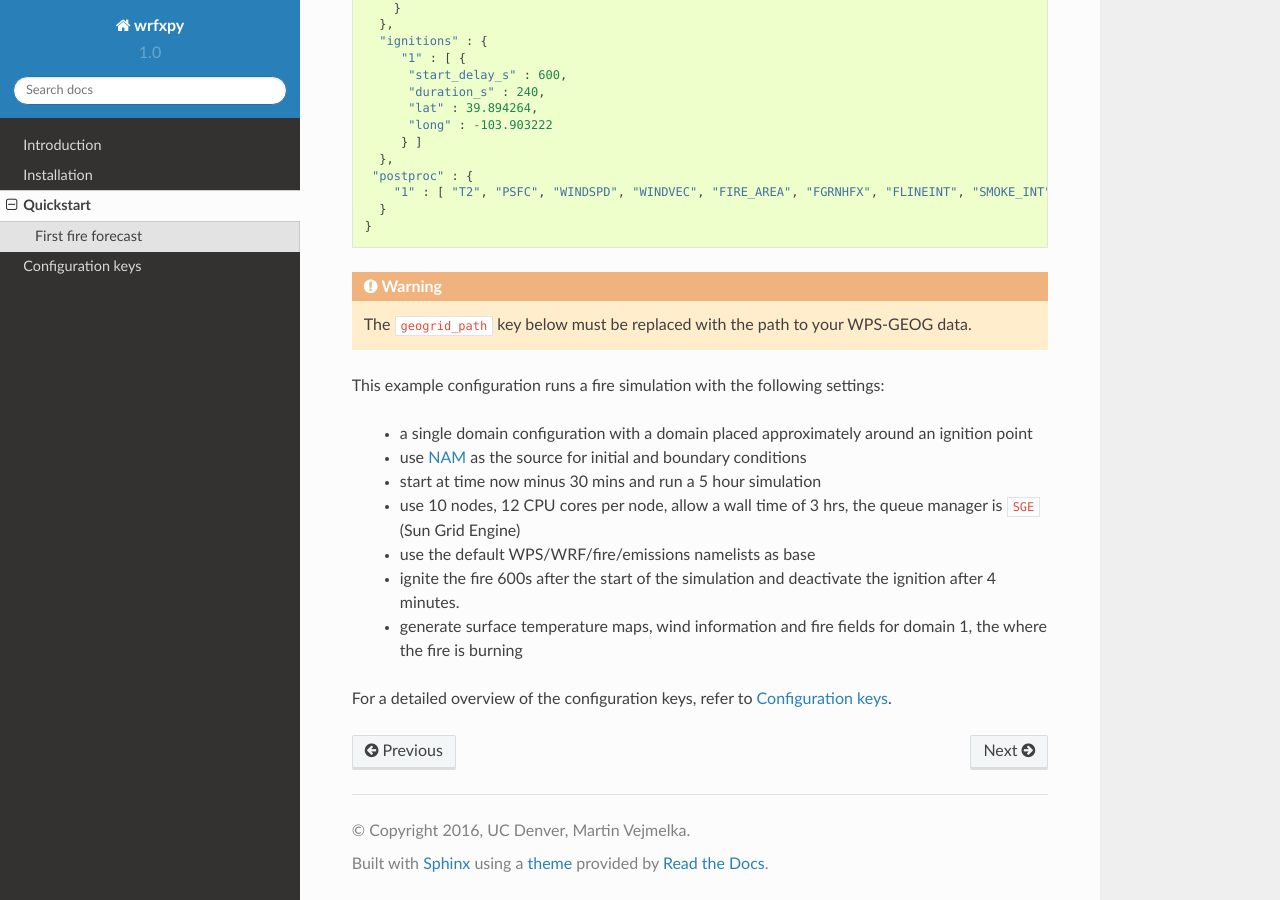
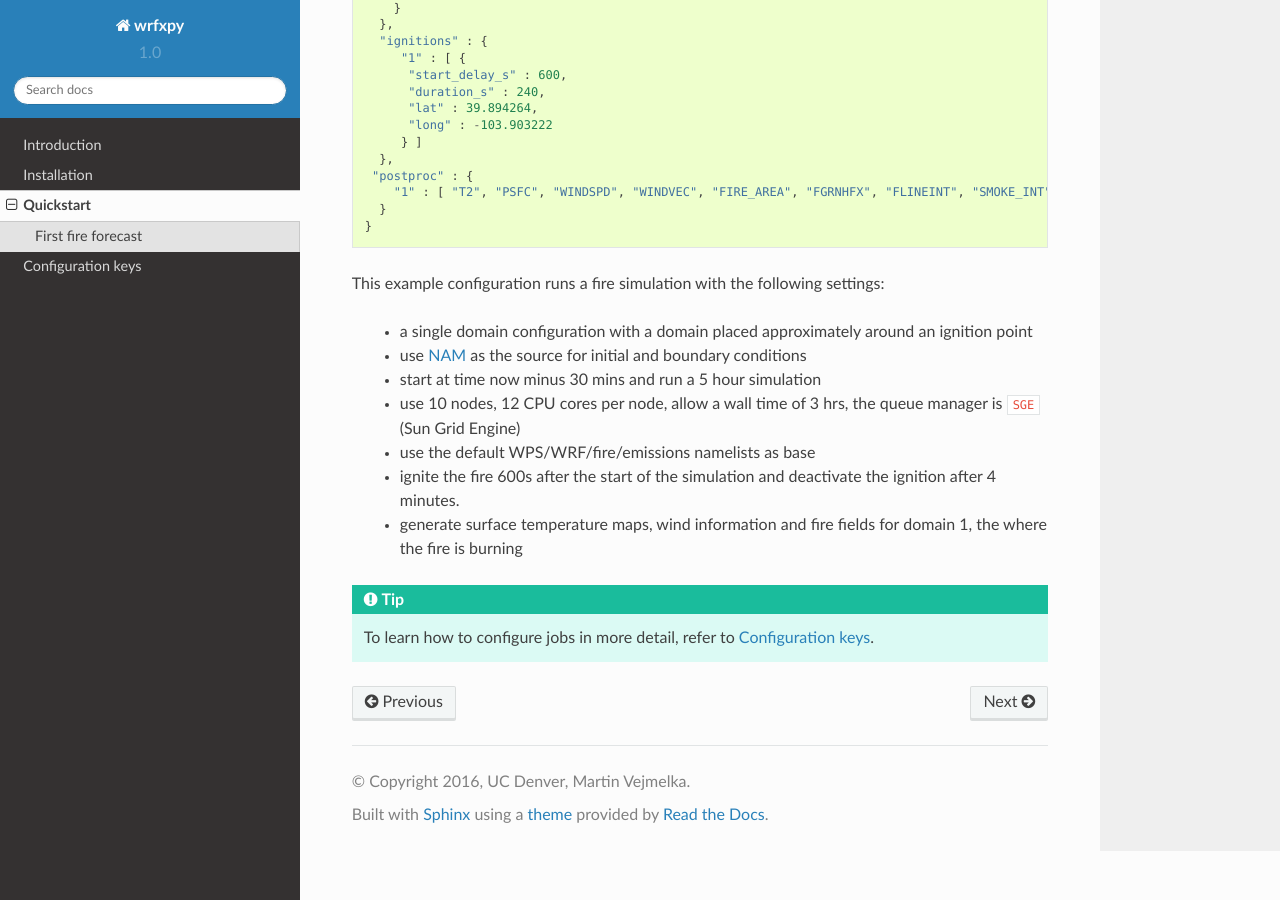
Before and after one commit to openwfm/wrfxpy, a Sphinx documentation site: the page built from docs/source/quickstart.rst, in a window 1280 px wide and 900 px high, scrolled down 1184 px. Built offline with Sphinx 7.4.7 and the Read the Docs theme 2.0.0, drawn with Linux system fonts in a browser that asks for light colours.

Commit message:
more quickstart improvements

```diff
--- a/docs/source/quickstart.rst
+++ b/docs/source/quickstart.rst
@@ -71,10 +71,6 @@ Please set the following values:
   }
 
 
-.. warning::
-
-  The ``geogrid_path`` key below must be replaced with the path to your WPS-GEOG data.
-
 This example configuration runs a fire simulation with the following settings:
 
   - a single domain configuration with a domain placed approximately around an ignition point
@@ -85,4 +81,5 @@ This example configuration runs a fire simulation with the following settings:
   - ignite the fire 600s after the start of the simulation and deactivate the ignition after 4 minutes.
   - generate surface temperature maps, wind information and fire fields for domain 1, the where the fire is burning
 
-For a detailed overview of the configuration keys, refer to :doc:`configuration`.
+.. tip::
+  To learn how to configure jobs in more detail, refer to :doc:`configuration`.
```
